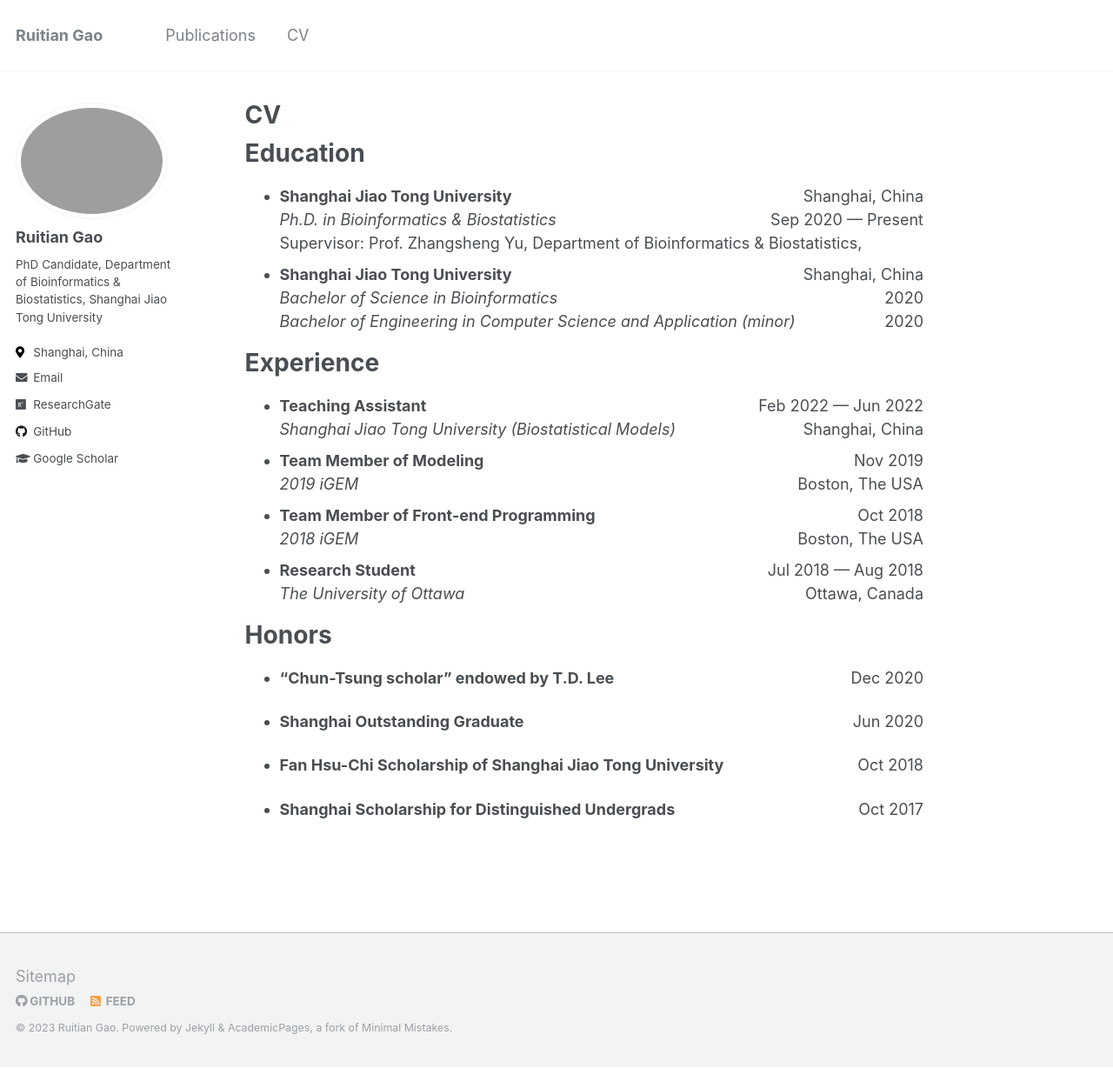
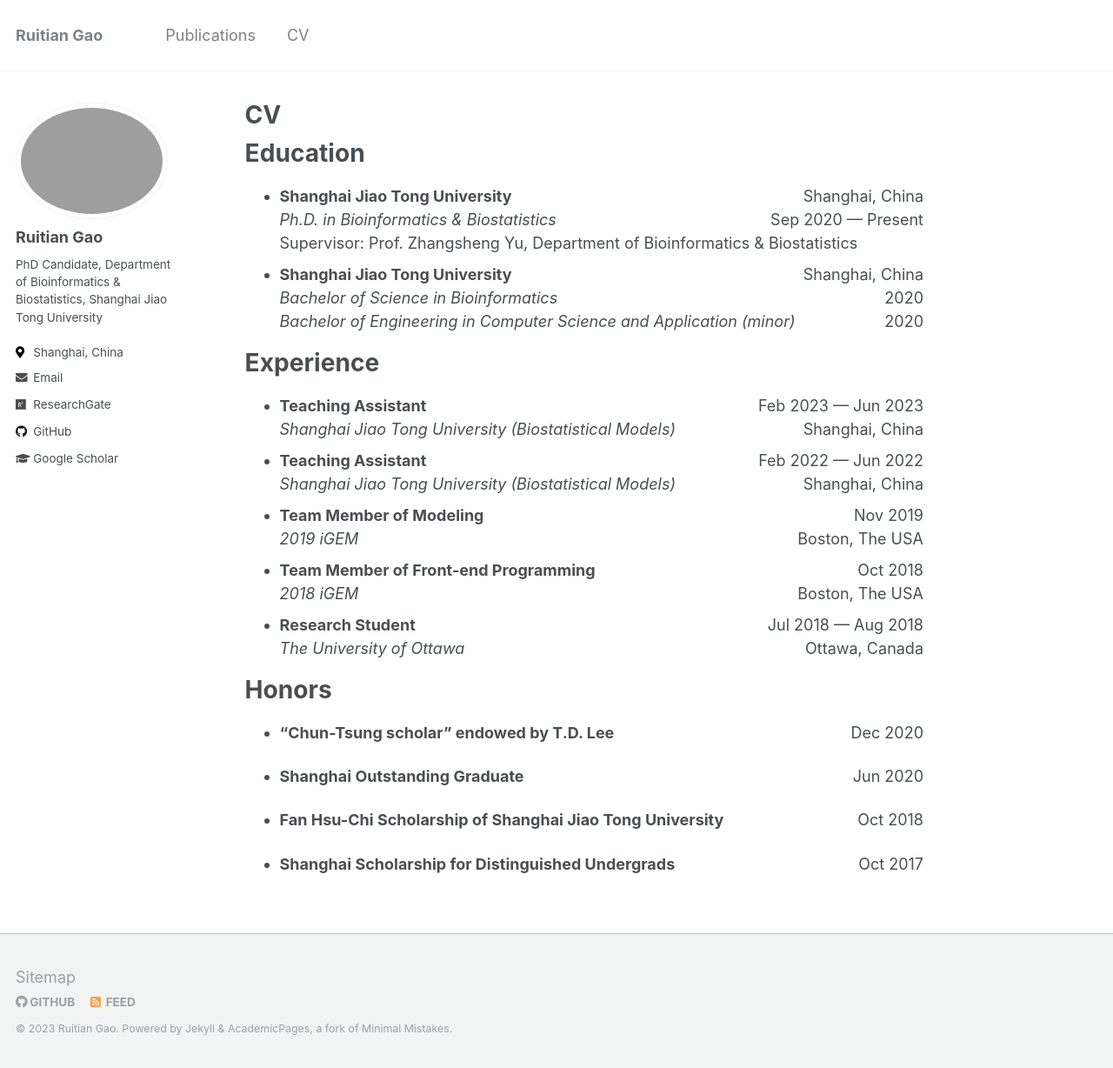
Before and after one commit to ruitian-olivia/ruitian-olivia.github.io, a Jekyll site: the page built from _pages/cv.md, in a window 1280 px wide and 1228 px high. Shown: the whole window at 87% size. Built offline with Jekyll 4.4.1, drawn with Linux system fonts in a browser that asks for light colours.

Commit message:
Update cv.md
update

```diff
--- a/_pages/cv.md
+++ b/_pages/cv.md
@@ -13,7 +13,7 @@ Education
 ======
 * **Shanghai Jiao Tong University** <span style="float:right;"> Shanghai, China </span><br/>
   _Ph.D. in Bioinformatics & Biostatistics_  <span style="float:right;">  Sep 2020 &mdash; Present </span><br/>
-  Supervisor: Prof. Zhangsheng Yu, Department of Bioinformatics & Biostatistics,
+  Supervisor: Prof. Zhangsheng Yu, Department of Bioinformatics & Biostatistics
 * **Shanghai Jiao Tong University** <span style="float:right;"> Shanghai, China </span><br/>
   _Bachelor of Science in Bioinformatics_ <span style="float:right;">  2020 </span><br/>
   _Bachelor of Engineering in Computer Science and Application (minor)_ <span style="float:right;">  2020 </span><br/>
@@ -21,7 +21,8 @@ Education
 
 Experience
 ======
-
+* **Teaching Assistant** <span style="float:right;"> Feb 2023 &mdash; Jun 2023 </span><br/>
+ _Shanghai Jiao Tong University (Biostatistical Models)_ <span style="float:right;"> Shanghai, China </span><br/>
 * **Teaching Assistant** <span style="float:right;"> Feb 2022 &mdash; Jun 2022 </span><br/>
  _Shanghai Jiao Tong University (Biostatistical Models)_ <span style="float:right;"> Shanghai, China </span><br/>
 * **Team Member of Modeling** <span style="float:right;"> Nov 2019 </span><br/>
```
